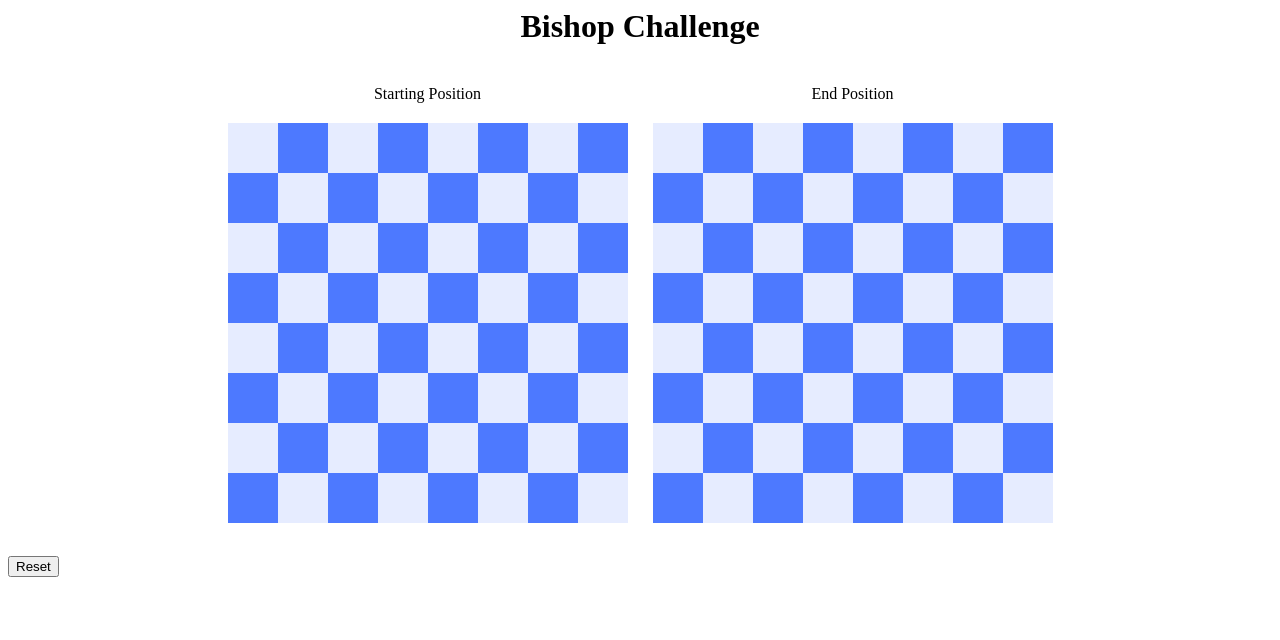
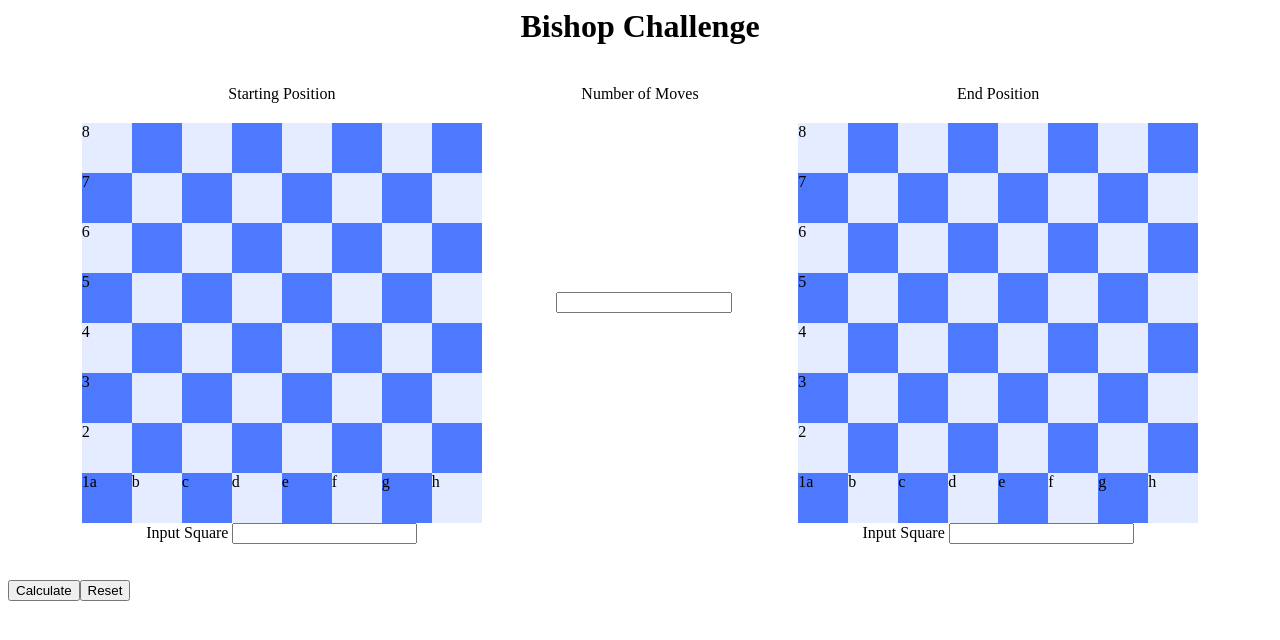
Before and after one commit to ductapemobie/bishop-challenge, a React (Create React App) app: page / in a window 1280 px wide. Shown: the top 640 px of the page. Built offline with nearby package versions, Linux system fonts and the light colour scheme.

Commit message:
input systems at a mvp level

```diff
--- a/src/components/App.jsx
+++ b/src/components/App.jsx
@@ -1,19 +1,35 @@
 import { useState } from "react";
+import CalcButton from "./CalcButton";
 import ChessBoard from "./ChessBoard";
+import DisplayBoard from "./DisplayBoard";
 import ResetButton from "./ResetButton";
 
 export default function App(){
     const [startPosition, setStartPosition] = useState({row:-1, column:-1});
     const [endPosition, setEndPosition] = useState({row:-1, column:-1});
+    const [calcState, setCalcState] = useState(false);
 
     return <>
         <h1 className="header">Bishop Challenge</h1>
+        {calcState?
+        //state for displaying the answer
+        <>
+        <DisplayBoard/>
+        </>
+        :
+        //state for inputting values
+        <>
         <div className="board-holder">
             <div className="subheader">Starting Position</div>
+            <div className="subheader">Number of Moves</div>
             <div className="subheader">End Position</div>
             <ChessBoard boardState={startPosition} setState={setStartPosition}/>
+            <div><input type='number' className="number-input"/></div>
             <ChessBoard boardState={endPosition} setState={setEndPosition}/>
         </div>
-        <ResetButton setStart={setStartPosition} setEnd={setEndPosition}/>
+            <CalcButton setState={setCalcState} startPosition={startPosition} endPosition={endPosition}/>
+        </>
+        }
+        <ResetButton setStart={setStartPosition} setEnd={setEndPosition} setCalc={setCalcState}/>
     </>
 }
--- /dev/null
+++ b/src/components/CalcButton.jsx
@@ -0,0 +1,16 @@
+export default function CalcButton(props){
+    const setState = props.setState;
+    const startPos = props.startPosition;
+    const endPos = props.endPosition;
+
+    function btnClicked(){
+        if( (startPos.row >= 0 && startPos.row < 8) && (startPos.column >= 0 && startPos.column < 8) &&
+        (endPos.row >= 0 && endPos.row < 8) && (endPos.column >= 0 && endPos.column < 8) ){
+            setState(true);
+        }else{
+            alert("Non Valid Inputs Detected!!!")
+        }
+    }
+
+    return <button onClick={btnClicked}>Calculate</button>
+}
--- a/src/components/ChessBoard.jsx
+++ b/src/components/ChessBoard.jsx
@@ -1,17 +1,31 @@
 import ChessSquare from "./ChessSquare";
 import '../style/Chess.css';
+
+
 
 export default function ChessBoard(props){
     const boardState = props.boardState;
     const setState = props.setState;
-    console.log(props);
-
+    const colMap = {'a':0, 'b':1, 'c':2, 'd':3, 'e':4, 'f':5, 'g':6, 'h':7};
+    const rowMap = {'8':0, '7':1, '6':2, '5':3, '4':4, '3':5, '2':6, '1':7};
 
     function squareClicked(i, j){
         setState({
             row:i,
             column:j
         });
+    }
+
+    function textChanged(event){
+        const val = event.target.value;
+        if (val.length === 2){
+            if(val[0] in rowMap && val[1] in colMap){
+                setState({
+                    row:rowMap[val[0]],
+                    column:colMap[val[1]]
+                })
+            }
+        }
     }
 
     const squaresArr = [];
@@ -34,7 +48,12 @@ export default function ChessBoard(props){
         }
     }
 
-    return <div className="board-container">
+    return <div>
+    <div className="board-container">
         {squaresArr}
     </div>
+    <div className='center-item'>
+        Input Square <input type='text' onChange={textChanged} maxLength={2}></input>
+    </div>
+    </div>
 }
--- a/src/components/ChessSquare.jsx
+++ b/src/components/ChessSquare.jsx
@@ -5,6 +5,9 @@ export default function ChessSquare(props){
     const row = props.row;
     const col = props.col;
     const squareClicked = props.squareClicked;
+    const rowMapping = ['8', '7', '6', '5', '4', '3', '2', '1'];
+    const colMapping = ['a', 'b', 'c', 'd', 'e', 'f', 'g', 'h'];
+    const coords = ((col===0)?rowMapping[row]:"")+((row===7)?colMapping[col]:"");
     let retDiv = <div></div>
 
     function handleClick(){
@@ -12,11 +15,11 @@ export default function ChessSquare(props){
     }
 
     if (squareColor === "blue"){
-        retDiv = <div className='blue-square' onClick={handleClick}></div>
+        retDiv = <div className='blue-square noselect' onClick={handleClick}>{coords}</div>
     }else if (squareColor === "white"){
-        retDiv = <div className='white-square' onClick={handleClick}></div>
+        retDiv = <div className='white-square noselect' onClick={handleClick}>{coords}</div>
     }else if (squareColor === "red"){
-        retDiv = <div className='red-square' onClick={handleClick}></div>
+        retDiv = <div className='red-square noselect' onClick={handleClick}>{coords}</div>
     }else{
         throw new Error("Invalid Square Color");
     }
--- /dev/null
+++ b/src/components/DisplayBoard.jsx
@@ -0,0 +1,5 @@
+//similar to chess board, but for displaying the path instead of inputting values
+
+export default function DisplayBoard(){
+    return <h1>Not Implemented Yet</h1>
+}
--- a/src/components/ResetButton.jsx
+++ b/src/components/ResetButton.jsx
@@ -1,10 +1,12 @@
 export default function ResetButton(props){
     const setStart = props.setStart;
     const setEnd = props.setEnd;
+    const setCalc = props.setCalc;
 
     function resetClicked(){
-        setStart(null);
-        setEnd(null);
+        setStart({row:-1, column:-1});
+        setEnd({row:-1, column:-1});
+        setCalc(false);
     }
 
     return <button onClick={resetClicked}>Reset</button>
--- a/src/style/Chess.css
+++ b/src/style/Chess.css
@@ -1,3 +1,11 @@
+/*DEBUG BORDERS*/
+/*
+div{
+    border: #00ff40;
+    border-width: 5px;
+    border-style: double;
+}*/
+
 .blue-square {
     background-color: #4d79ff;
 }
@@ -15,6 +23,8 @@
     height:400px;
     width:400px;
     display: grid;
+    padding-left: 10px;
+    padding-right: 10px;
     grid-template-columns: 1fr 1fr 1fr 1fr 1fr 1fr 1fr 1fr;
     grid-template-rows: 1fr 1fr 1fr 1fr 1fr 1fr 1fr 1fr;
     gap: 0px 0px;
@@ -44,12 +54,35 @@
 
 .board-holder {
     display: grid;
-    width: 850px;
     margin: auto;
-    grid-template-columns: 1fr 1fr;
+    grid-template-columns: 1.3fr 0.4fr 1.3fr ;
     grid-template-rows: 0.3fr 1.7fr;
     gap: 0px 0px;
     grid-template-areas:
-      ". ."
-      ". .";
-  }
+      ". . ."
+      ". . .";
+}
+
+/*NOT my orignal code, taken from stackoverflow
+https://stackoverflow.com/questions/826782/how-to-disable-text-selection-highlighting*/
+
+.noselect {
+    -webkit-touch-callout: none; /* iOS Safari */
+      -webkit-user-select: none; /* Safari */
+       -khtml-user-select: none; /* Konqueror HTML */
+         -moz-user-select: none; /* Old versions of Firefox */
+          -ms-user-select: none; /* Internet Explorer/Edge */
+              user-select: none; /* Non-prefixed version, currently
+                                    supported by Chrome, Edge, Opera and Firefox */
+}
+
+.number-input{
+    height:fit-content;
+    width:100%;
+    margin-top: 100%;
+}
+
+.center-item{
+    margin:auto;
+    text-align: center;
+}
```
Also changed, not shown: 1 other file (tests, documents, lock files or other folders).
